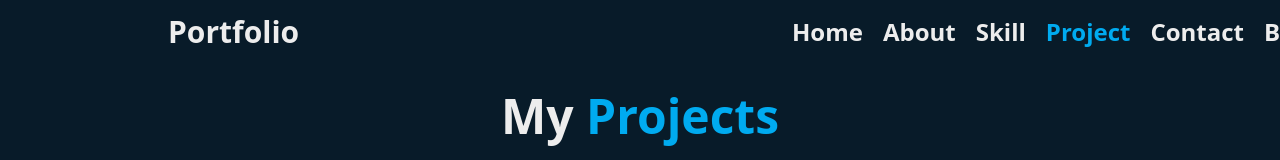
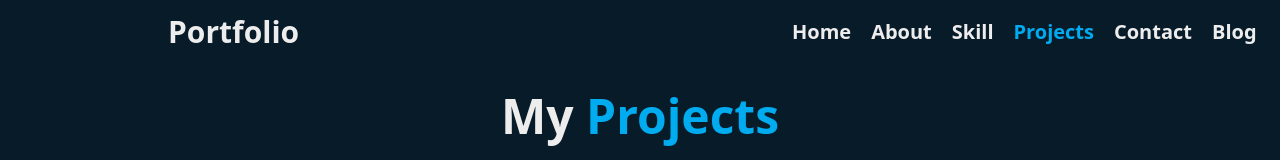
Before and after one commit to MohammadShahansha/portfolio-frontPart, a React (Vite) app: page /project in a window 1280 px wide. Shown: the top 160 px of the page. Built offline with nearby package versions, Linux system fonts and the light colour scheme; no server answers.

Commit message:
updated nav and project page

```diff
--- a/src/component/NavBar/NavBar.jsx
+++ b/src/component/NavBar/NavBar.jsx
@@ -13,7 +13,7 @@ const NavBar = () => {
       <li>
         <Link
           to="/"
-          className={`text-2xl font-semibold ${
+          className={`text-xl font-semibold ${
             activeRoute === "/" ? "text-[--main-color]" : ""
           }`}
         >
@@ -23,7 +23,7 @@ const NavBar = () => {
       <li>
         <Link
           to="/about"
-          className={`text-2xl font-semibold ${
+          className={`text-xl font-semibold ${
             activeRoute === "/about" ? "text-[--main-color]" : ""
           }`}
         >
@@ -33,7 +33,7 @@ const NavBar = () => {
       <li>
         <Link
           to="/skills"
-          className={`text-2xl font-semibold ${
+          className={`text-xl font-semibold ${
             activeRoute === "/skills" ? "text-[--main-color]" : ""
           }`}
         >
@@ -43,17 +43,17 @@ const NavBar = () => {
       <li>
         <Link
           to="/project"
-          className={`text-2xl font-semibold ${
+          className={`text-xl font-semibold ${
             activeRoute === "/project" ? "text-[--main-color]" : ""
           }`}
         >
-          Project
+          Projects
         </Link>
       </li>
       <li>
         <Link
           to="/contact"
-          className={`text-2xl font-semibold ${
+          className={`text-xl font-semibold ${
             activeRoute === "/contact" ? "text-[--main-color]" : ""
           }`}
         >
@@ -63,7 +63,7 @@ const NavBar = () => {
       <li>
         <Link
           to="/blog"
-          className={`text-2xl font-semibold ${
+          className={`text-xl font-semibold ${
             activeRoute === "/blog" ? "text-[--main-color]" : ""
           }`}
         >
--- a/src/component/Project/Project.jsx
+++ b/src/component/Project/Project.jsx
@@ -37,8 +37,8 @@ const Project = () => {
             <div>
               <div className="flex items-center mt-[-15px] mb-2">
                 <h1 className=" font-bold text-[--text-color]">
-                  Technologys:{" "}
-                  <span className=" font-medium">{project?.tachnologies}</span>
+                  Project Name:{" "}
+                  <span className=" font-medium">{project?.name}</span>
                 </h1>
               </div>
               <div class="image-wrap mb-[-10px]">
```
